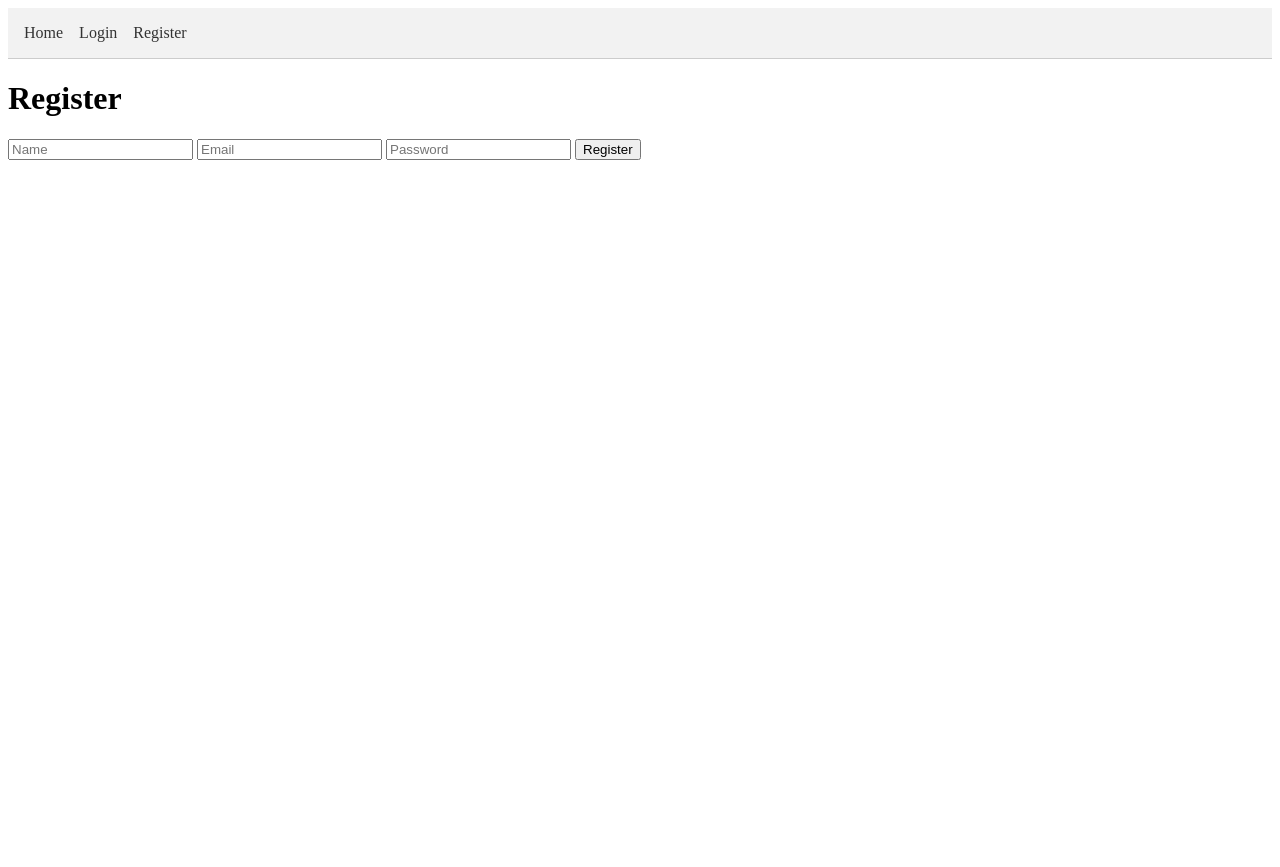
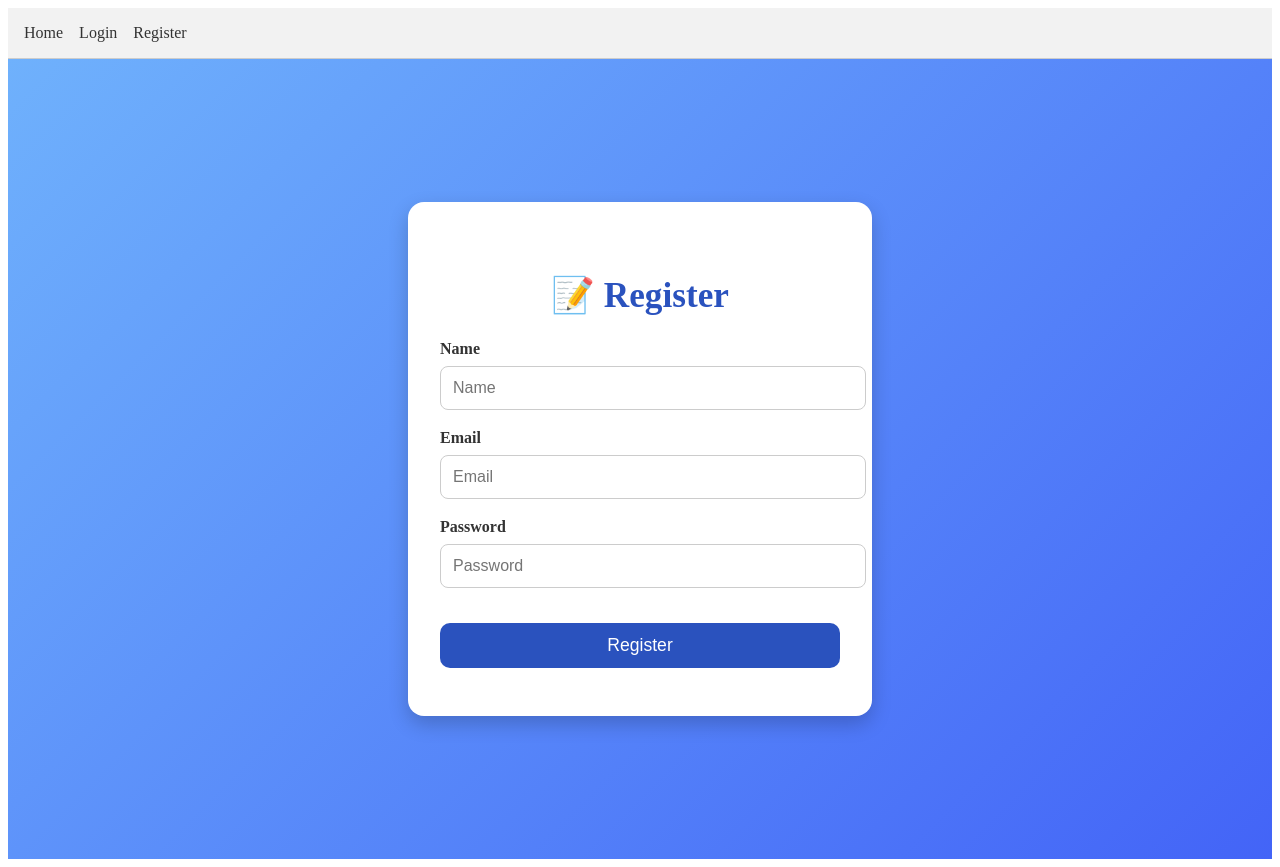
Before and after one commit to AndreasSoteriou16/MyPetProject, a SvelteKit app: page /register in a window 1280 px wide. Before the commit the page ends 800 px from the top, so only its background shows below. Built offline with nearby package versions, Linux system fonts and the light colour scheme.

Commit message:
Update +page.svelte

```diff
--- a/src/routes/(frontend)/register/+page.svelte
+++ b/src/routes/(frontend)/register/+page.svelte
@@ -30,14 +30,115 @@
 	}
 </script>
 
-<h1>Register</h1>
+<div class="background">
+	<div class="container">
+		<div class="box">
+			<h1>📝 Register</h1>
 
 			<form on:submit|preventDefault={handleRegister}>
-    <input type="text" bind:value={name} placeholder="Name" required />
-    <input type="email" bind:value={email} placeholder="Email" required />
-    <input type="password" bind:value={password} placeholder="Password" required />
+				<div class="form-group">
+					<label for="name">Name</label>
+					<input id="name" type="text" bind:value={name} placeholder="Name" required />
+				</div>
+
+				<div class="form-group">
+					<label for="email">Email</label>
+					<input id="email" type="email" bind:value={email} placeholder="Email" required />
+				</div>
+
+				<div class="form-group">
+					<label for="password">Password</label>
+					<input id="password" type="password" bind:value={password} placeholder="Password" required />
+				</div>
+
 				<button type="submit">Register</button>
+
 				{#if error}
-        <p style="color: red;">{error}</p>
+					<p class="error">{error}</p>
 				{/if}
 			</form>
+		</div>
+	</div>
+</div>
+
+<style>
+	.background {
+		background: linear-gradient(135deg, #6fb1fc, #4364f7);
+		min-height: 100vh;
+		display: flex;
+		justify-content: center;
+		align-items: center;
+	}
+
+	.container {
+		display: flex;
+		justify-content: center;
+		align-items: center;
+		width: 100%;
+		padding: 2rem;
+	}
+
+	.box {
+		background: #ffffff;
+		border-radius: 16px;
+		box-shadow: 0 8px 20px rgba(0, 0, 0, 0.2);
+		padding: 3rem 2rem;
+		text-align: center;
+		max-width: 400px;
+		width: 100%;
+	}
+
+	h1 {
+		color: #2a52be;
+		margin-bottom: 1.5rem;
+		font-size: 2.2rem;
+	}
+
+	form {
+		display: flex;
+		flex-direction: column;
+		gap: 1.2rem;
+	}
+
+	.form-group {
+		text-align: left;
+	}
+
+	label {
+		font-weight: bold;
+		margin-bottom: 0.5rem;
+		display: block;
+		color: #333;
+	}
+
+	input {
+		width: 100%;
+		padding: 0.75rem;
+		border-radius: 8px;
+		border: 1px solid #ccc;
+		font-size: 1rem;
+	}
+
+	button {
+		background-color: #2a52be;
+		color: white;
+		border: none;
+		padding: 0.75rem 1.5rem;
+		border-radius: 10px;
+		font-size: 1.1rem;
+		cursor: pointer;
+		width: 100%;
+		margin-top: 1rem;
+		transition: background 0.3s ease;
+	}
+
+	button:hover {
+		background-color: #1e3d8f;
+	}
+
+	.error {
+		color: red;
+		font-size: 0.95rem;
+		margin-top: 1rem;
+	}
+</style>
```
Lines whose indentation alone changed are shown as unchanged.
